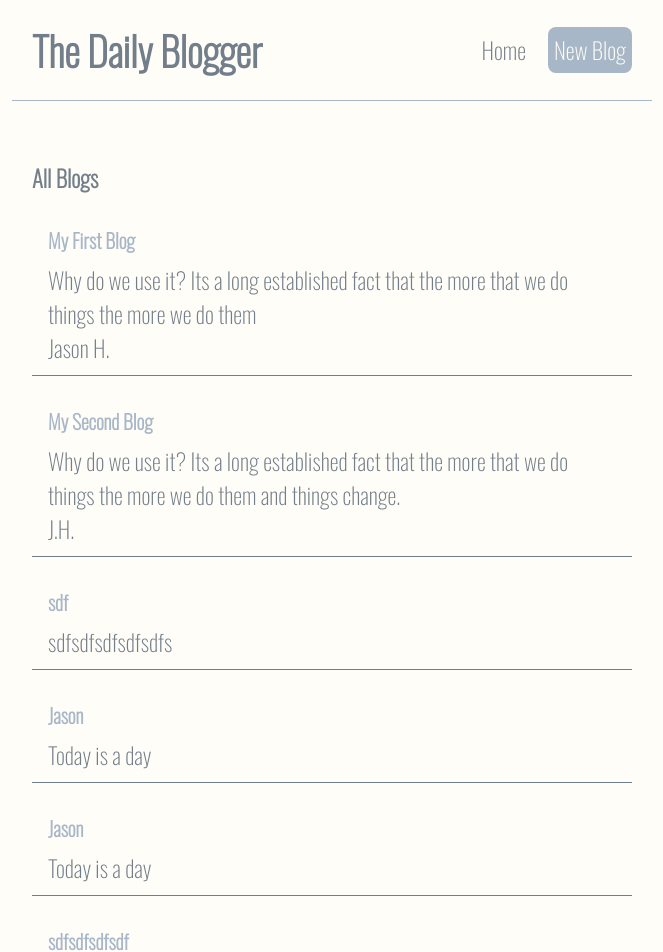
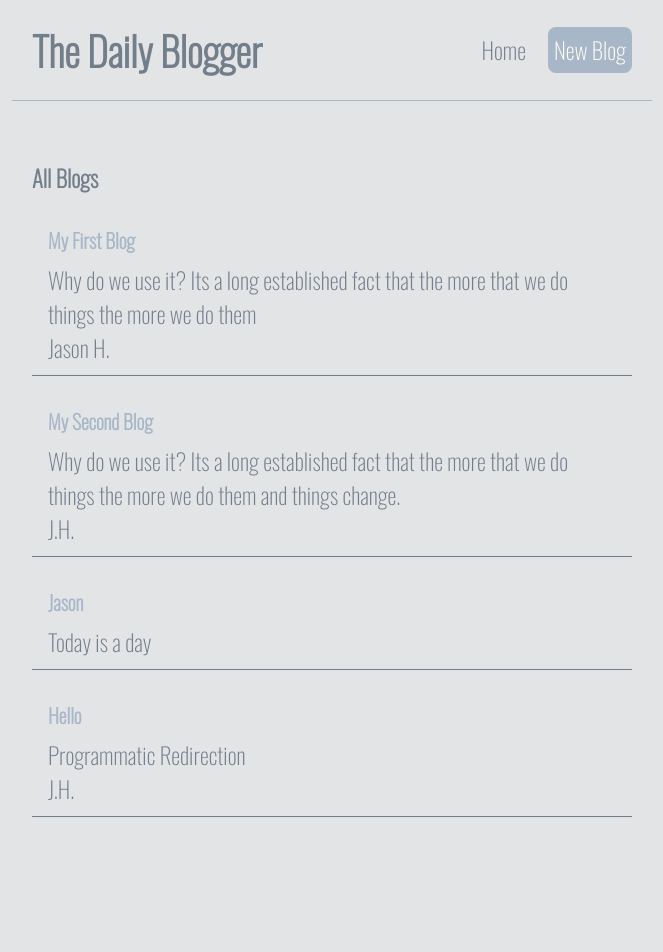
Before and after one commit to JasonHensley1989/react-blog, a React (Create React App) app: page / in a window 1280 px wide. Shown: the top 952 px of the page, without its empty margins (308-971 px from the left). After the commit the page ends 897 px from the top, so only its background shows below. Built offline with nearby package versions, Linux system fonts and the light colour scheme; data requests are answered from the project's data file.

Commit message:
background color fix

```diff
--- a/data/db.json
+++ b/data/db.json
@@ -13,28 +13,10 @@
       "id": 2
     },
     {
-      "title": "sdf",
-      "body": "sdfsdfsdfsdfsdfs",
-      "author": "",
-      "id": 5
-    },
-    {
-      "title": "Jason",
-      "body": "Today is a day",
-      "author": "",
-      "id": 6
-    },
-    {
       "title": "Jason",
       "body": "Today is a day",
       "author": "",
       "id": 7
-    },
-    {
-      "title": "sdfsdfsdfsdf",
-      "body": "sdfsdf",
-      "author": "",
-      "id": 8
     },
     {
       "title": "Hello",
--- a/src/index.css
+++ b/src/index.css
@@ -8,7 +8,7 @@
 }
 
 body {
-    background-color: #fffdf7;
+    background-color: #e3e4e6;
 }
 
 .navbar {
```
Also changed, not shown: 1 other file (tests, documents, lock files or other folders).
